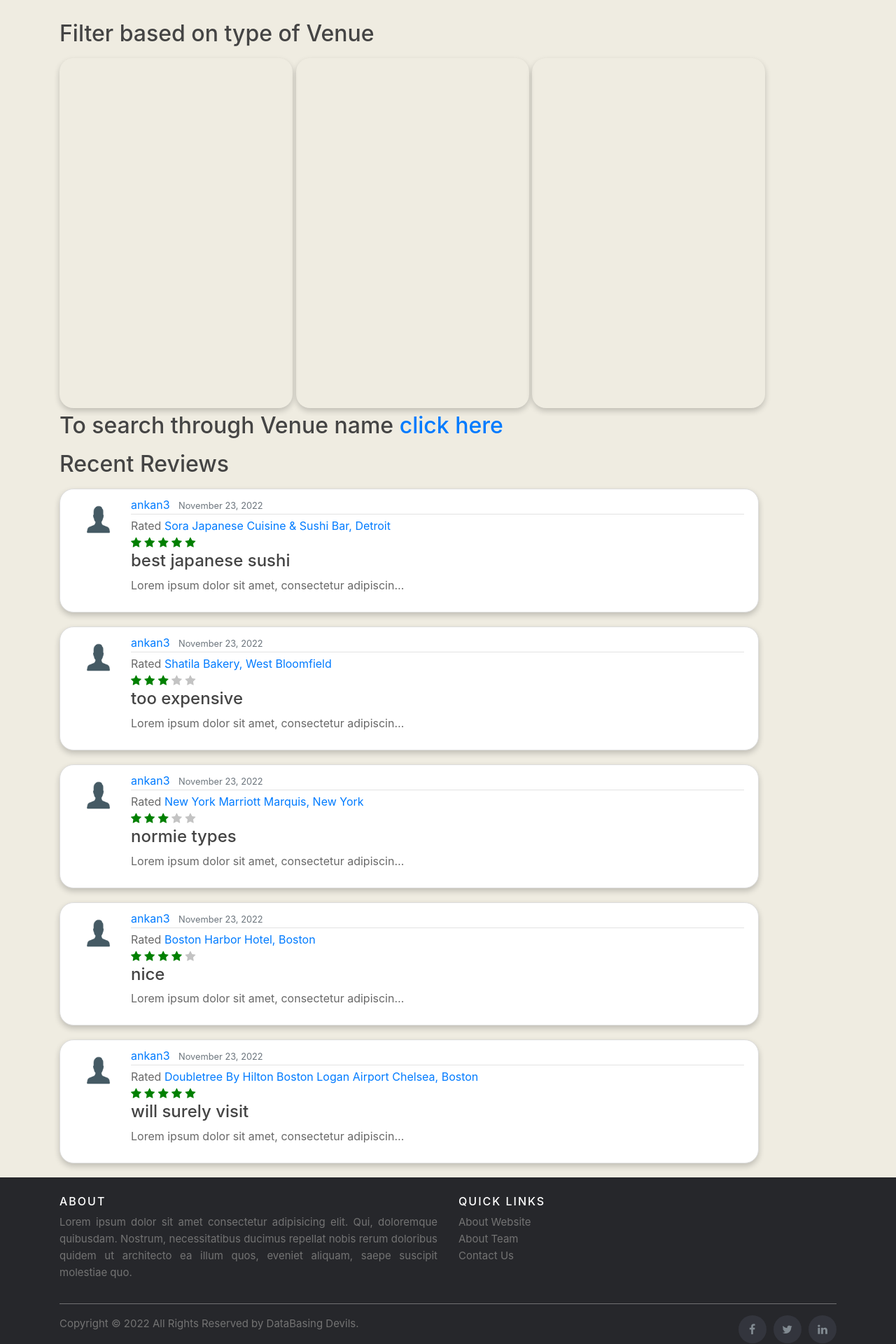
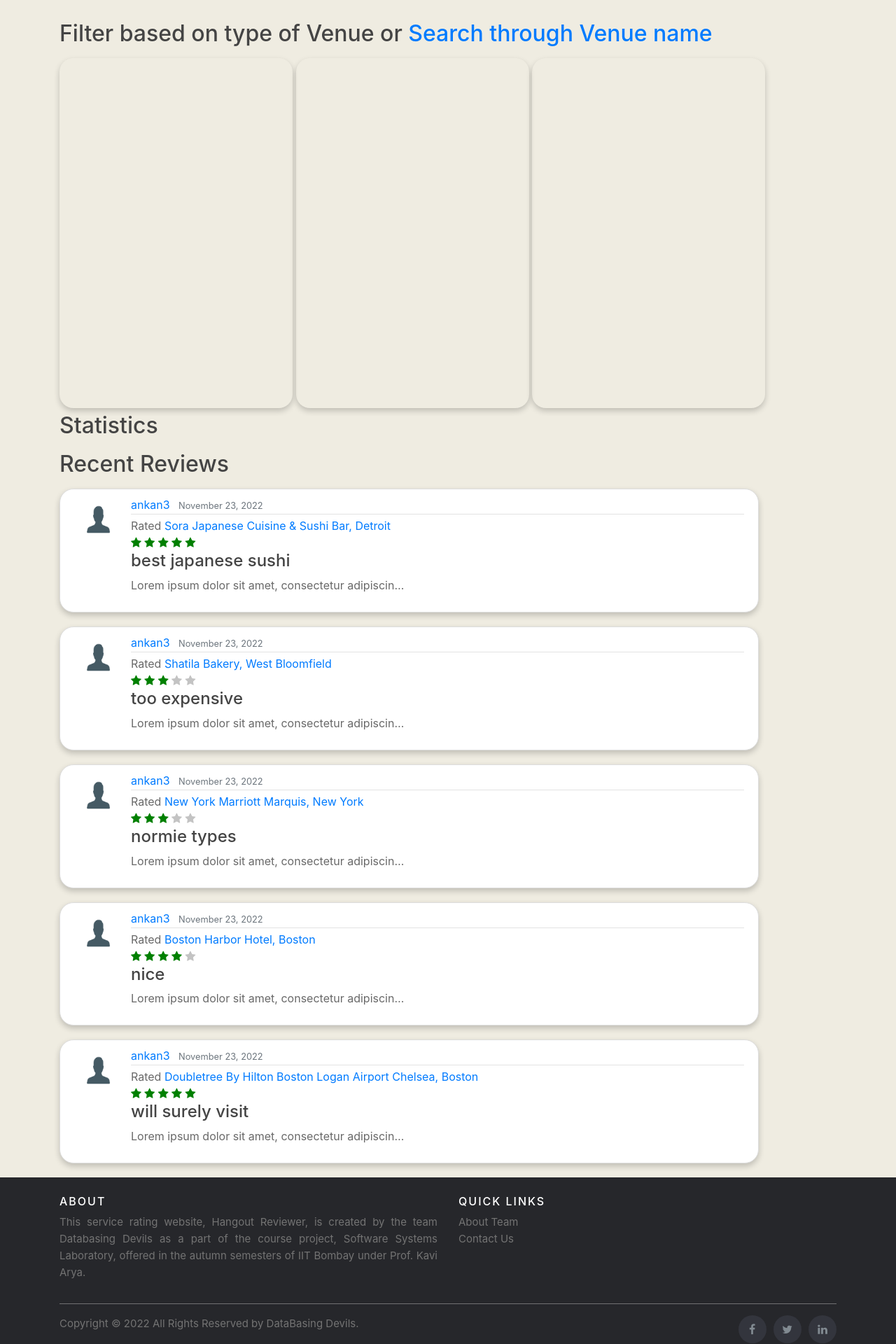
Before and after one commit to AnkanSarkar007/SSL-Project, a Django app: page / in a window 1280 px wide. Shown: the part 351-2271 px from the top of the page at 70% size. Run offline with Django 4.2, Linux system fonts and the light colour scheme; data comes from the database, SQL or seed files in the repository; both versions use the stored data as it was after the commit; parts of the project's set-up code (start-up, migrations or seed data) failed here and were passed over; some libraries are stand-ins or nearby versions.

Commit message:
added 13

```diff
--- a/blog/static/blog/main.css
+++ b/blog/static/blog/main.css
@@ -18,7 +18,7 @@ ul {
 }
 
 .bg-steel {
-  background-color: rgb(1, 10, 63);
+  background-color: black;
 }
 
 .site-header .navbar-nav .nav-link {
--- a/blog/templates/blog/about.html
+++ b/blog/templates/blog/about.html
@@ -4,7 +4,7 @@
 <div>
   <div class="venue-type hotel" style="height:480px;"><img src='../media/ankan.jpeg' height=440><h3 align='center'>Ankan Sarkar</h3></div>
   <div class="venue-type restro" style="height:480px;"><img src='../media/bhuva.jpeg' height=440><h3 align='center'>Siddharth Bhuva</h3></div>
-  <div class="venue-type theatre" style="height:480px;"><img src='../media/hotel_icon.png' height=440><h3 align='center'>Shriyank Tatawat</h3></div>
+  <div class="venue-type theatre" style="height:480px;"><img src='../media/tatawat.jpeg' height=440><h3 align='center'>Shriyank Tatawat</h3></div>
 </div>
 <br><br>
 {% endblock content %}
--- a/blog/templates/blog/base.html
+++ b/blog/templates/blog/base.html
@@ -13,6 +13,7 @@
   <link rel="stylesheet" href="https://cdnjs.cloudflare.com/ajax/libs/font-awesome/4.7.0/css/font-awesome.min.css">
   {% if title %}
   <title>{{ title }}</title>
+  <link rel="icon" type="image/png" href="/media/favicon-32x32.png">
   <!-- <img src="media/blogbanner.jpg" alt="jksdvguiyuoghi" width="100%" class="banner"/> -->
   {% endif %}
 </head>
@@ -29,7 +30,7 @@
     </div>
     <nav class="navbar navbar-expand-md navbar-dark bg-steel fixed-top">
       <div class="container">
-        <a class="navbar-brand mr-4" href="{% url 'blog-home' %}">Hangout Reviewer</a>
+        <a class="navbar-brand mr-4" href="{% url 'blog-home' %}"><img src='/media/favicon-32x32.png'>angout Reviewer</a>
         <button class="navbar-toggler" type="button" data-toggle="collapse" data-target="#navbarToggle"
           aria-controls="navbarToggle" aria-expanded="false" aria-label="Toggle navigation">
           <span class="navbar-toggler-icon"></span>
@@ -76,15 +77,13 @@
       <div class="row">
         <div class="col-sm-12 col-md-6">
           <h6>About</h6>
-          <p class="text-justify">Lorem ipsum dolor sit amet consectetur adipisicing elit. Qui, doloremque quibusdam.
-            Nostrum, necessitatibus ducimus repellat nobis rerum doloribus quidem ut architecto ea illum quos, eveniet
-            aliquam, saepe suscipit molestiae quo.</p>
+          <p class="text-justify">This service rating website, <a href='{% url 'blog-home' %}'>Hangout Reviewer</a>, is created by the team Databasing Devils as a part of the course project, Software Systems Laboratory,
+             offered in the autumn semesters of IIT Bombay under Prof. Kavi Arya.</p>
         </div>
 
         <div class="col-xs-6 col-md-3">
           <h6>Quick Links</h6>
           <ul class="footer-links">
-            <li><a href="#">About Website</a></li>
             <li><a href="{% url 'about' %}">About Team</a></li>
             <li><a href="#">Contact Us</a></li>
           </ul>
--- a/blog/templates/blog/home.html
+++ b/blog/templates/blog/home.html
@@ -1,15 +1,14 @@
 {% extends 'blog/base.html' %}
 {% block content %}
-<h2 class='mb-3'>Filter based on type of Venue</h2>
+<h2 class='mb-3'>Filter based on type of Venue or <a href = '{% url 'venue-filter' %}'>Search through Venue name</a></h2>
 <div>
   <a href='{% url 'venue-type' 'hotel' %}'><div class="venue-type hotel"></div><a>
   <a href='{% url 'venue-type' 'restaurant' %}'><div class="venue-type restro"></div><a>
   <a href='{% url 'venue-type' 'theatre' %}'><div class="venue-type theatre"></div></a>
 </div>
-<h2 class='mb-3'>To search through Venue name <a href = '{% url 'venue-filter' %}'>click here</a></h2>
+<h2 class='mb-3'>Statistics</h2>
 <h2 class='mb-3'>Recent Reviews</h2>
 {% for post in posts %}
-{% if forloop.counter <= 5 %}
 <article class="media content-section post-card">
   <img class='rounded-circle article-img' src='{{ post.author.profile.image.url }}'>
   <div class="media-body">
@@ -30,6 +29,5 @@
     <p class="article-content">{{ post.content|truncatechars:50 }}</p>
   </div>
 </article>
-{% endif %}
 {% endfor %}
 {% endblock content %}
--- a/blog/templates/blog/post_form.html
+++ b/blog/templates/blog/post_form.html
@@ -1,7 +1,7 @@
 {% extends 'blog/base.html' %}
 {% load crispy_forms_tags %}
 {% block content %}
-    <div class='content-section'>
+    <div class='content-section' style='background: ;'>
         <form method='POST'>
             {% csrf_token %}
             <fieldset class = 'form-group'>
--- a/venue/templates/venue/venue_filter.html
+++ b/venue/templates/venue/venue_filter.html
@@ -1,12 +1,13 @@
 {% extends 'blog/base.html' %}
 {% block content %}
     <h2 class='mb-3'>Select the Venue whose reviews you want</h2>
-    <select class='btn' id='filter'>
+    <select class='btn btn-outline-primary' id='filter' style='margin-bottom:200px; margin-top:50px'>
     {% for venue in venues %}
     <option value={{ venue.id }}>{{ venue.title }}, {{ venue.location }}</option>
     {% endfor %}
     </select>
-    <button class = 'btn btn-outline-secondary' onclick="getOption()">Search</button>
+    <button class = 'btn btn-outline-primary' onclick="getOption()" style='margin-bottom:200px; margin-top:50px'>Search</button>
+    <br><br>
 
     <script type="text/javascript">
     function getOption() {
--- a/venue/templates/venue/venue_home.html
+++ b/venue/templates/venue/venue_home.html
@@ -19,7 +19,7 @@
     <h2 class='mb-3'>List of {{view.kwargs.type|title}}s</h2>
     {% endif %}
     {% for venue in venues %}
-    <article class="media content-section">
+    <article class="media content-section" style='background: #efece1;'>
         <div class="media-body">
           <div class="article-metadata">
             <a class="mr-2" href="{% url 'venue-posts' venue.id %}">{{ venue.title }}, {{ venue.location }}</a>
```
Also changed, not shown: db.sqlite3, media/favicon-32x32.png (added), media/tatawat.jpeg (added).
